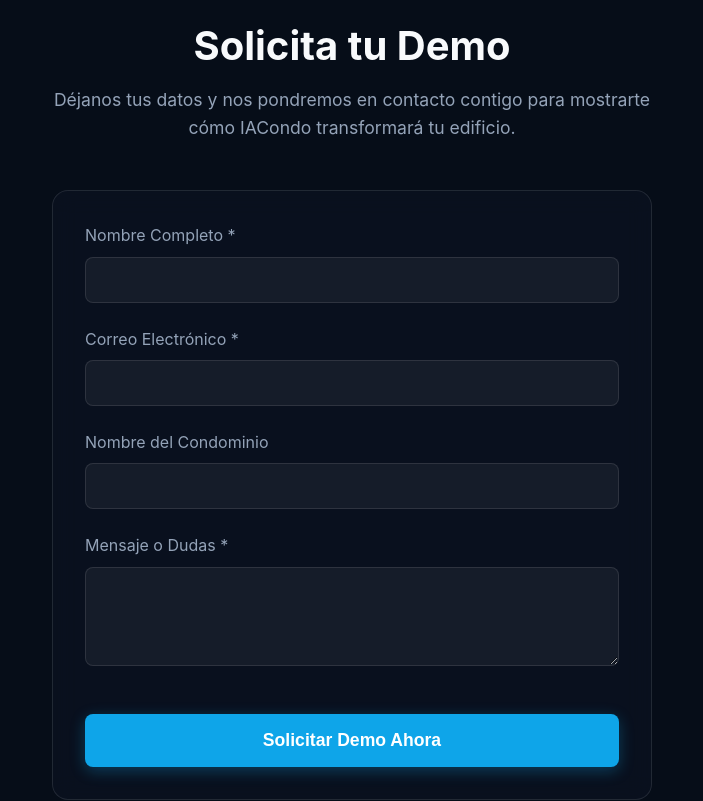
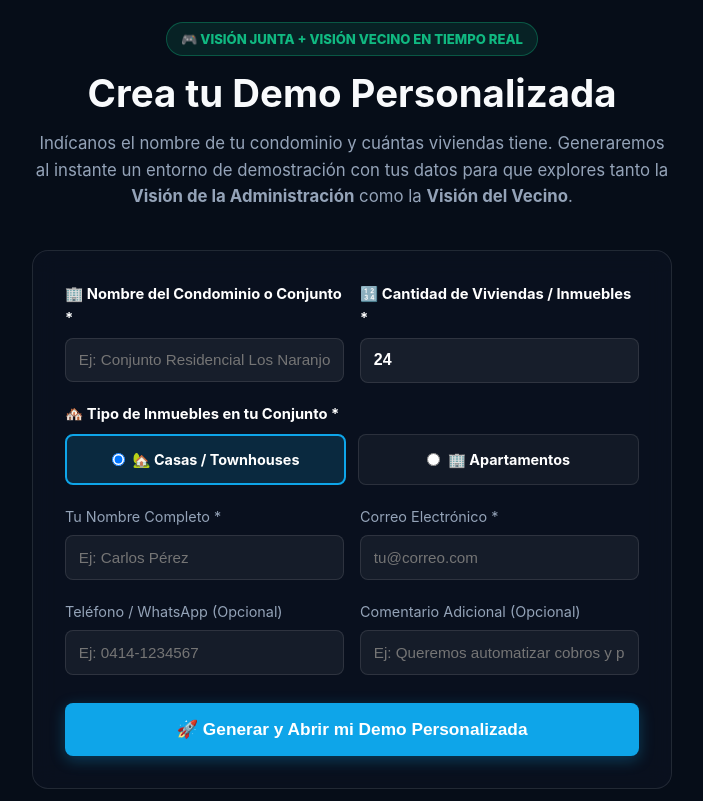
Before and after one commit to alejandrosaezh-bit/iacondo-website, a React (Vite) app: page / in a window 1280 px wide. Shown: the part 2320-3121 px from the top of the page, without its empty margins (288-991 px from the left). Built offline with nearby package versions, Linux system fonts and the light colour scheme.

Commit message:
feat(demo): add condominium name, unit count, and dual-view launch to demo request form

```diff
--- a/src/App.jsx
+++ b/src/App.jsx
@@ -132,11 +132,14 @@
 
       {/* CTA SECTION */}
       <section id="contacto" style={{ padding: '6rem 5%', borderTop: '1px solid var(--border-light)' }}>
-        <div style={{ maxWidth: '600px', margin: '0 auto' }}>
-          <div style={{ textAlign: 'center', marginBottom: '3rem' }}>
-            <h2 style={{ fontSize: '2.5rem', marginBottom: '1rem' }}>Solicita tu Demo</h2>
-            <p style={{ color: 'var(--text-secondary)', fontSize: '1.1rem' }}>
-              Déjanos tus datos y nos pondremos en contacto contigo para mostrarte cómo IACondo transformará tu edificio.
+        <div style={{ maxInlineSize: '640px', marginInline: 'auto' }}>
+          <div style={{ textAlign: 'center', marginBottom: '2.5rem' }}>
+            <span style={{ display: 'inline-block', padding: '0.35rem 0.9rem', background: 'rgba(16, 185, 129, 0.12)', color: '#10b981', borderRadius: '999px', fontWeight: '800', fontSize: '0.82rem', marginBottom: '0.85rem', border: '1px solid rgba(16, 185, 129, 0.35)' }}>
+              🎮 VISIÓN JUNTA + VISIÓN VECINO EN TIEMPO REAL
+            </span>
+            <h2 style={{ fontSize: '2.4rem', marginBottom: '0.85rem' }}>Crea tu Demo Personalizada</h2>
+            <p style={{ color: 'var(--text-secondary)', fontSize: '1.05rem', lineHeight: 1.6 }}>
+              Indícanos el nombre de tu condominio y cuántas viviendas tiene. Generaremos al instante un entorno de demostración con tus datos para que explores tanto la <strong>Visión de la Administración</strong> como la <strong>Visión del Vecino</strong>.
             </p>
           </div>
           <ContactForm />
@@ -184,20 +187,52 @@
 }
 
 function ContactForm() {
-  const [formData, setFormData] = useState({ name: '', email: '', condominium: '', message: '' });
+  const [formData, setFormData] = useState({
+    name: '',
+    email: '',
+    phone: '',
+    condominium: '',
+    units: '24',
+    unitType: 'Casa',
+    message: ''
+  });
   const [submittedData, setSubmittedData] = useState(null);
   const [status, setStatus] = useState('idle');
 
+  const buildPersonalizedDemoUrl = (data, view = 'owner') => {
+    const d = data || formData;
+    const params = new URLSearchParams();
+    params.set('condo', (d.condominium || 'Residencias El Mirador').trim());
+    params.set('units', String(parseInt(d.units, 10) || 24));
+    params.set('type', d.unitType === 'Apto' ? 'Apto' : 'Casa');
+    if (d.name && d.name.trim()) params.set('client', d.name.trim());
+    params.set('view', view);
+    return `https://app.iacondo.com/demo?${params.toString()}`;
+  };
+
   const getWhatsAppLink = (data) => {
     const d = data || formData;
-    const text = `Hola, mi nombre es *${d.name || ''}*${d.condominium ? ` del condominio *${d.condominium}*` : ''}.\nCorreo: ${d.email || ''}\n\n*Mensaje:* ${d.message || 'Quiero conocer más de IACondo y solicitar una demo.'}`;
+    const unitLabel = d.unitType === 'Apto' ? 'apartamentos' : 'casas/viviendas';
+    const demoUrl = buildPersonalizedDemoUrl(d, 'admin');
+    const text =
+      `Hola, mi nombre es *${d.name || ''}* del condominio *${d.condominium || 'Por confirmar'}* (${d.units || '24'} ${unitLabel}).\n` +
+      `Correo: ${d.email || ''}${d.phone ? `\nTeléfono: ${d.phone}` : ''}\n` +
+      `Demo generada: ${demoUrl}\n\n` +
+      `*Mensaje:* ${d.message || 'Quiero conocer más de IACondo y probar la demo personalizada.'}`;
     return `https://wa.me/584222537239?text=${encodeURIComponent(text)}`;
   };
 
   const handleSubmit = async (e) => {
     e.preventDefault();
     setStatus('loading');
-    setSubmittedData({ ...formData });
+    const cleanUnits = Math.min(Math.max(parseInt(formData.units, 10) || 24, 2), 300);
+    const payload = {
+      ...formData,
+      units: String(cleanUnits),
+      demoUrl: buildPersonalizedDemoUrl({ ...formData, units: String(cleanUnits) }, 'admin'),
+      message: (formData.message || '').trim() || `Solicitud de Demo Personalizada para ${formData.condominium || 'nuestro condominio'} (${cleanUnits} ${formData.unitType === 'Apto' ? 'apartamentos' : 'casas'}).`
+    };
+    setSubmittedData(payload);
 
     try {
       const controller = new AbortController();
@@ -206,7 +241,7 @@
       const response = await fetch('/api/contact', {
         method: 'POST',
         headers: { 'Content-Type': 'application/json' },
-        body: JSON.stringify(formData),
+        body: JSON.stringify(payload),
         signal: controller.signal
       });
       clearTimeout(timeoutId);
@@ -214,63 +249,123 @@
       if (response.ok) {
         setStatus('success');
       } else {
-        // Fallback directo al backend principal si la ruta local de Vercel devuelve error
         const fallbackRes = await fetch('https://condopro-api.onrender.com/api/public/contact', {
           method: 'POST',
           headers: { 'Content-Type': 'application/json' },
-          body: JSON.stringify(formData)
+          body: JSON.stringify(payload)
         });
         if (fallbackRes.ok) {
           setStatus('success');
         } else {
-          setStatus('error');
+          // Aun si el correo tarda, permitimos abrir su Demo personalizada de inmediato
+          setStatus('success');
         }
       }
     } catch (error) {
       console.error('Error enviando formulario:', error);
-      setStatus('error');
+      // Permitir abrir la Demo personalizada aunque haya intermitencia de red
+      setStatus('success');
     }
   };
 
   if (status === 'success') {
+    const activeData = submittedData || formData;
+    const adminDemoUrl = buildPersonalizedDemoUrl(activeData, 'admin');
+    const ownerDemoUrl = buildPersonalizedDemoUrl(activeData, 'owner');
+    const unitLabel = activeData.unitType === 'Apto' ? 'Apartamentos' : 'Casas';
+
     return (
-      <div className="glass-panel" style={{ textAlign: 'center', padding: '3rem 2rem' }}>
-        <div style={{ fontSize: '3rem', marginBottom: '1rem' }}>🎉</div>
-        <h3 style={{ fontSize: '1.5rem', marginBottom: '1rem', color: 'white' }}>¡Solicitud Recibida con Éxito!</h3>
-        <p style={{ color: 'var(--text-secondary)', maxWidth: '480px', margin: '0 auto 1.5rem auto', lineHeight: 1.6 }}>
-          Gracias por tu interés en IACondo. Hemos guardado tu mensaje y nos pondremos en contacto contigo a la brevedad.
+      <div className="glass-panel" style={{ textAlign: 'center', padding: '2.5rem 1.75rem' }}>
+        <div style={{ fontSize: '3rem', marginBottom: '0.75rem' }}>🎉</div>
+        <h3 style={{ fontSize: '1.5rem', marginBottom: '0.6rem', color: 'white' }}>
+          ¡Demo Personalizada Lista para {activeData.condominium || 'tu Condominio'}!
+        </h3>
+        <p style={{ color: 'var(--text-secondary)', maxInlineSize: '520px', margin: '0 auto 1.25rem auto', lineHeight: 1.55, fontSize: '0.96rem' }}>
+          Hemos configurado un entorno interactivo exclusivo con <strong>{activeData.units || 24} {unitLabel}</strong> y alícuotas calculadas automáticamente. Dentro de la Demo podrás cambiar en cualquier momento entre la <strong>Visión de Administración (Junta)</strong> y la <strong>Visión del Vecino</strong>.
         </p>
-        <div style={{ display: 'flex', flexDirection: 'column', gap: '1rem', alignItems: 'center' }}>
+
+        <div style={{
+          display: 'grid',
+          gridTemplateColumns: 'repeat(auto-fit, minmax(220px, 1fr))',
+          gap: '0.85rem',
+          marginBottom: '1.25rem'
+        }}>
           <a
-            href={getWhatsAppLink(submittedData)}
+            href={adminDemoUrl}
+            style={{
+              background: 'linear-gradient(135deg, #0ea5e9, #0284c7)',
+              color: 'white',
+              textDecoration: 'none',
+              padding: '1rem',
+              borderRadius: '12px',
+              fontWeight: '800',
+              fontSize: '0.95rem',
+              display: 'flex',
+              flexDirection: 'column',
+              alignItems: 'center',
+              gap: '0.3rem',
+              boxShadow: '0 8px 20px rgba(14, 165, 233, 0.35)'
+            }}
+          >
+            <span style={{ fontSize: '1.4rem' }}>📊</span>
+            <span>Abrir Visión Administración</span>
+            <span style={{ fontSize: '0.75rem', opacity: 0.9, fontWeight: '600' }}>Junta, Contabilidad y Morosidad</span>
+          </a>
+
+          <a
+            href={ownerDemoUrl}
+            style={{
+              background: 'linear-gradient(135deg, #10b981, #059669)',
+              color: 'white',
+              textDecoration: 'none',
+              padding: '1rem',
+              borderRadius: '12px',
+              fontWeight: '800',
+              fontSize: '0.95rem',
+              display: 'flex',
+              flexDirection: 'column',
+              alignItems: 'center',
+              gap: '0.3rem',
+              boxShadow: '0 8px 20px rgba(16, 185, 129, 0.35)'
+            }}
+          >
+            <span style={{ fontSize: '1.4rem' }}>🏡</span>
+            <span>Abrir Visión Vecino</span>
+            <span style={{ fontSize: '0.75rem', opacity: 0.9, fontWeight: '600' }}>Recibos, Pagos, Portón y Pases QR</span>
+          </a>
+        </div>
+
+        <div style={{ display: 'flex', flexDirection: 'column', gap: '0.75rem', alignItems: 'center' }}>
+          <a
+            href={getWhatsAppLink(activeData)}
             target="_blank"
             rel="noopener noreferrer"
             className="btn btn-primary"
             style={{
-              background: 'linear-gradient(135deg, #25D366 0%, #128C7E 100%)',
-              border: 'none',
+              background: 'rgba(37, 211, 102, 0.16)',
+              border: '1px solid rgba(37, 211, 102, 0.45)',
               display: 'inline-flex',
               alignItems: 'center',
               gap: '0.5rem',
-              padding: '0.85rem 1.75rem',
-              color: 'white',
+              padding: '0.75rem 1.4rem',
+              color: '#34d399',
               textDecoration: 'none',
               fontWeight: 'bold',
               borderRadius: '8px',
-              boxShadow: '0 4px 15px rgba(37, 211, 102, 0.4)'
+              fontSize: '0.9rem'
             }}
           >
-            <span>💬</span> ¿Atención inmediata? Escríbenos por WhatsApp
+            <span>💬</span> ¿Deseas asesoría en vivo por WhatsApp? Escríbenos
           </a>
           <button
+            type="button"
             onClick={() => {
               setStatus('idle');
-              setFormData({ name: '', email: '', condominium: '', message: '' });
             }}
             className="btn btn-secondary"
-            style={{ marginTop: '0.5rem' }}
+            style={{ marginTop: '0.25rem', fontSize: '0.85rem', padding: '0.5rem 1rem' }}
           >
-            Enviar otro mensaje
+            Modificar datos del condominio
           </button>
         </div>
       </div>
@@ -278,67 +373,168 @@
   }
 
   return (
-    <form className="glass-panel" onSubmit={handleSubmit} style={{ display: 'flex', flexDirection: 'column', gap: '1.5rem' }}>
+    <form className="glass-panel" onSubmit={handleSubmit} style={{ display: 'flex', flexDirection: 'column', gap: '1.25rem' }}>
+      <div style={{ display: 'grid', gridTemplateColumns: 'repeat(auto-fit, minmax(220px, 1fr))', gap: '1rem' }}>
         <div>
-        <label htmlFor="contact-name" style={{ display: 'block', marginBottom: '0.5rem', color: 'var(--text-secondary)' }}>Nombre Completo *</label>
+          <label htmlFor="contact-condominium" style={{ display: 'block', marginBottom: '0.45rem', color: 'white', fontWeight: '700', fontSize: '0.92rem' }}>
+            🏢 Nombre del Condominio o Conjunto *
+          </label>
+          <input
+            id="contact-condominium"
+            name="condominium"
+            type="text"
+            autoComplete="organization"
+            required
+            placeholder="Ej: Conjunto Residencial Los Naranjos"
+            value={formData.condominium}
+            onChange={e => setFormData({...formData, condominium: e.target.value})}
+            style={{ inlineSize: '100%', padding: '0.8rem', borderRadius: '8px', background: 'rgba(255,255,255,0.06)', border: '1px solid var(--border-light)', color: 'white', fontSize: '0.95rem' }}
+          />
+        </div>
+
+        <div>
+          <label htmlFor="contact-units" style={{ display: 'block', marginBottom: '0.45rem', color: 'white', fontWeight: '700', fontSize: '0.92rem' }}>
+            🔢 Cantidad de Viviendas / Inmuebles *
+          </label>
+          <input
+            id="contact-units"
+            name="units"
+            type="text"
+            inputMode="numeric"
+            pattern="[0-9]*"
+            required
+            placeholder="Ej: 24"
+            value={formData.units}
+            onChange={e => setFormData({...formData, units: e.target.value.replace(/\D/g, '').slice(0, 3)})}
+            style={{ inlineSize: '100%', padding: '0.8rem', borderRadius: '8px', background: 'rgba(255,255,255,0.06)', border: '1px solid var(--border-light)', color: 'white', fontSize: '1rem', fontWeight: '800' }}
+          />
+        </div>
+      </div>
+
+      <fieldset style={{ border: 'none', padding: 0, margin: 0 }}>
+        <legend style={{ display: 'block', marginBottom: '0.45rem', color: 'white', fontWeight: '700', fontSize: '0.92rem', padding: 0 }}>
+          🏘️ Tipo de Inmuebles en tu Conjunto *
+        </legend>
+        <div style={{ display: 'grid', gridTemplateColumns: '1fr 1fr', gap: '0.75rem' }}>
+          <label
+            htmlFor="contact-type-casa"
+            style={{
+              display: 'flex',
+              alignItems: 'center',
+              justifyContent: 'center',
+              gap: '0.5rem',
+              padding: '0.75rem',
+              borderRadius: '8px',
+              border: formData.unitType === 'Casa' ? '2px solid var(--accent-primary)' : '1px solid var(--border-light)',
+              background: formData.unitType === 'Casa' ? 'rgba(14, 165, 233, 0.16)' : 'rgba(255,255,255,0.04)',
+              color: 'white',
+              fontWeight: '700',
+              fontSize: '0.9rem',
+              cursor: 'pointer'
+            }}
+          >
+            <input
+              id="contact-type-casa"
+              type="radio"
+              name="unitType"
+              value="Casa"
+              checked={formData.unitType === 'Casa'}
+              onChange={() => setFormData({ ...formData, unitType: 'Casa' })}
+            />
+            <span>🏡 Casas / Townhouses</span>
+          </label>
+          <label
+            htmlFor="contact-type-apto"
+            style={{
+              display: 'flex',
+              alignItems: 'center',
+              justifyContent: 'center',
+              gap: '0.5rem',
+              padding: '0.75rem',
+              borderRadius: '8px',
+              border: formData.unitType === 'Apto' ? '2px solid var(--accent-primary)' : '1px solid var(--border-light)',
+              background: formData.unitType === 'Apto' ? 'rgba(14, 165, 233, 0.16)' : 'rgba(255,255,255,0.04)',
+              color: 'white',
+              fontWeight: '700',
+              fontSize: '0.9rem',
+              cursor: 'pointer'
+            }}
+          >
+            <input
+              id="contact-type-apto"
+              type="radio"
+              name="unitType"
+              value="Apto"
+              checked={formData.unitType === 'Apto'}
+              onChange={() => setFormData({ ...formData, unitType: 'Apto' })}
+            />
+            <span>🏢 Apartamentos</span>
+          </label>
+        </div>
+      </fieldset>
+
+      <div style={{ display: 'grid', gridTemplateColumns: 'repeat(auto-fit, minmax(220px, 1fr))', gap: '1rem' }}>
+        <div>
+          <label htmlFor="contact-name" style={{ display: 'block', marginBottom: '0.45rem', color: 'var(--text-secondary)', fontSize: '0.9rem' }}>Tu Nombre Completo *</label>
           <input
             id="contact-name"
             name="name"
             type="text"
             autoComplete="name"
             required
-          value={formData.name} onChange={e => setFormData({...formData, name: e.target.value})}
-          style={{ width: '100%', padding: '0.8rem', borderRadius: '8px', background: 'rgba(255,255,255,0.05)', border: '1px solid var(--border-light)', color: 'white', fontSize: '1rem' }}
+            placeholder="Ej: Carlos Pérez"
+            value={formData.name}
+            onChange={e => setFormData({...formData, name: e.target.value})}
+            style={{ inlineSize: '100%', padding: '0.8rem', borderRadius: '8px', background: 'rgba(255,255,255,0.05)', border: '1px solid var(--border-light)', color: 'white', fontSize: '0.95rem' }}
           />
         </div>
         <div>
-        <label htmlFor="contact-email" style={{ display: 'block', marginBottom: '0.5rem', color: 'var(--text-secondary)' }}>Correo Electrónico *</label>
+          <label htmlFor="contact-email" style={{ display: 'block', marginBottom: '0.45rem', color: 'var(--text-secondary)', fontSize: '0.9rem' }}>Correo Electrónico *</label>
           <input
             id="contact-email"
             name="email"
             type="email"
             autoComplete="email"
             required
-          value={formData.email} onChange={e => setFormData({...formData, email: e.target.value})}
-          style={{ width: '100%', padding: '0.8rem', borderRadius: '8px', background: 'rgba(255,255,255,0.05)', border: '1px solid var(--border-light)', color: 'white', fontSize: '1rem' }}
+            placeholder="tu@correo.com"
+            value={formData.email}
+            onChange={e => setFormData({...formData, email: e.target.value})}
+            style={{ inlineSize: '100%', padding: '0.8rem', borderRadius: '8px', background: 'rgba(255,255,255,0.05)', border: '1px solid var(--border-light)', color: 'white', fontSize: '0.95rem' }}
+          />
+        </div>
+      </div>
+
+      <div style={{ display: 'grid', gridTemplateColumns: 'repeat(auto-fit, minmax(220px, 1fr))', gap: '1rem' }}>
+        <div>
+          <label htmlFor="contact-phone" style={{ display: 'block', marginBottom: '0.45rem', color: 'var(--text-secondary)', fontSize: '0.9rem' }}>Teléfono / WhatsApp (Opcional)</label>
+          <input
+            id="contact-phone"
+            name="phone"
+            type="tel"
+            inputMode="tel"
+            autoComplete="tel"
+            placeholder="Ej: 0414-1234567"
+            value={formData.phone}
+            onChange={e => setFormData({...formData, phone: e.target.value})}
+            style={{ inlineSize: '100%', padding: '0.8rem', borderRadius: '8px', background: 'rgba(255,255,255,0.05)', border: '1px solid var(--border-light)', color: 'white', fontSize: '0.95rem' }}
           />
         </div>
         <div>
-        <label htmlFor="contact-condominium" style={{ display: 'block', marginBottom: '0.5rem', color: 'var(--text-secondary)' }}>Nombre del Condominio</label>
+          <label htmlFor="contact-message" style={{ display: 'block', marginBottom: '0.45rem', color: 'var(--text-secondary)', fontSize: '0.9rem' }}>Comentario Adicional (Opcional)</label>
           <input
-          id="contact-condominium"
-          name="condominium"
+            id="contact-message"
+            name="message"
             type="text"
-          autoComplete="organization"
-          value={formData.condominium} onChange={e => setFormData({...formData, condominium: e.target.value})}
-          style={{ width: '100%', padding: '0.8rem', borderRadius: '8px', background: 'rgba(255,255,255,0.05)', border: '1px solid var(--border-light)', color: 'white', fontSize: '1rem' }}
+            placeholder="Ej: Queremos automatizar cobros y portón"
+            value={formData.message}
+            onChange={e => setFormData({...formData, message: e.target.value})}
+            style={{ inlineSize: '100%', padding: '0.8rem', borderRadius: '8px', background: 'rgba(255,255,255,0.05)', border: '1px solid var(--border-light)', color: 'white', fontSize: '0.95rem' }}
           />
         </div>
-      <div>
-        <label htmlFor="contact-message" style={{ display: 'block', marginBottom: '0.5rem', color: 'var(--text-secondary)' }}>Mensaje o Dudas *</label>
-        <textarea
-          id="contact-message"
-          name="message"
-          required rows="4"
-          value={formData.message} onChange={e => setFormData({...formData, message: e.target.value})}
-          style={{ width: '100%', padding: '0.8rem', borderRadius: '8px', background: 'rgba(255,255,255,0.05)', border: '1px solid var(--border-light)', color: 'white', resize: 'vertical', fontSize: '1rem' }}
-        />
       </div>
-      {status === 'error' && (
-        <div style={{ background: 'rgba(239, 68, 68, 0.1)', border: '1px solid rgba(239, 68, 68, 0.3)', padding: '1rem', borderRadius: '8px', color: '#fca5a5', fontSize: '0.9rem', display: 'flex', flexDirection: 'column', gap: '0.5rem' }}>
-          <div>⚠️ Hubo un retraso temporal al enviar el mensaje.</div>
-          <a
-            href={getWhatsAppLink(formData)}
-            target="_blank"
-            rel="noopener noreferrer"
-            style={{ color: '#34d399', fontWeight: 'bold', textDecoration: 'none', display: 'inline-flex', alignItems: 'center', gap: '0.4rem' }}
-          >
-            <span>💬</span> Haz clic aquí para enviarlo directo por WhatsApp ➜
-          </a>
-        </div>
-      )}
-      <button type="submit" disabled={status === 'loading'} className="btn btn-primary" style={{ padding: '1rem', fontSize: '1.1rem', marginTop: '1rem' }}>
-        {status === 'loading' ? 'Enviando...' : 'Solicitar Demo Ahora'}
+
+      <button type="submit" disabled={status === 'loading'} className="btn btn-primary" style={{ padding: '1rem', fontSize: '1.08rem', marginTop: '0.5rem', fontWeight: '800' }}>
+        {status === 'loading' ? 'Generando tu Demo Personalizada...' : '🚀 Generar y Abrir mi Demo Personalizada'}
       </button>
     </form>
   );
```
Also changed, not shown: api/contact.js (+36 -26 lines). Lines whose indentation alone changed are shown as unchanged.
